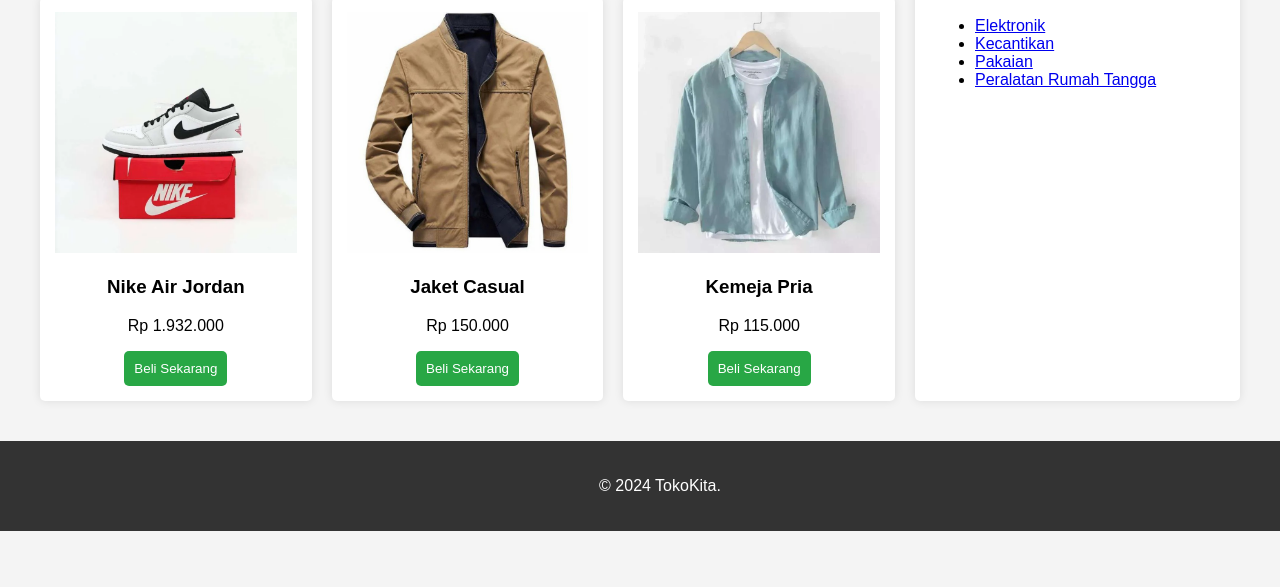
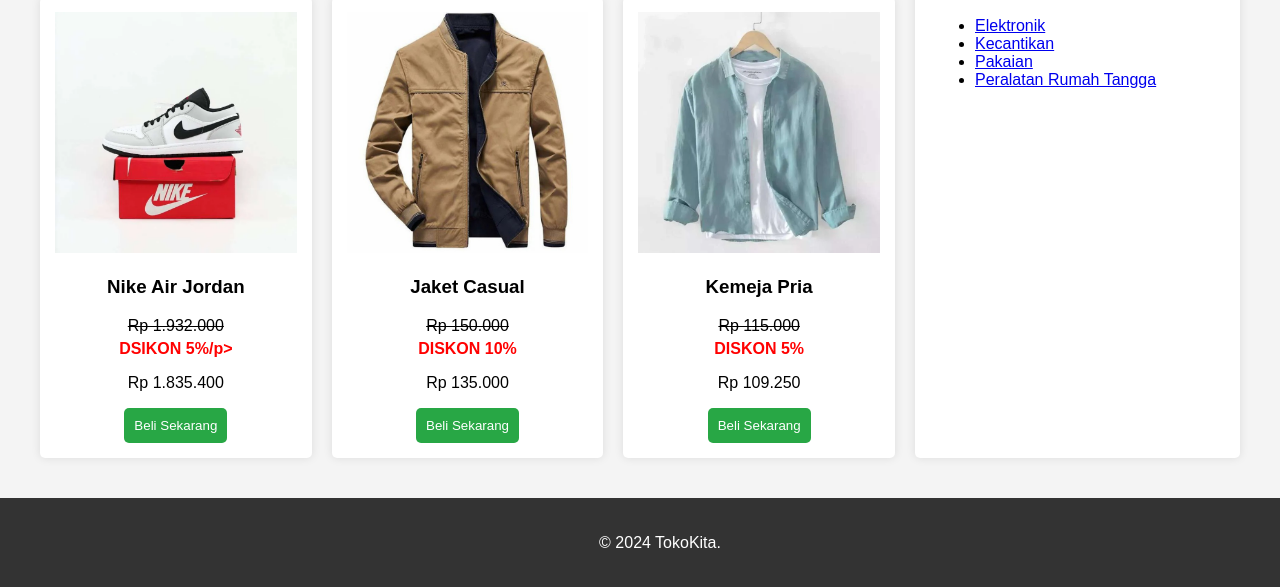
Before and after one commit to HanifFathurahman/TokoKita, a plain HTML site: page pakaian.html in a window 1280 px wide. Shown: the part 249-836 px from the top of the page. Before the commit the page ends 800 px from the top, so only its background shows below. Drawn offline with Linux system fonts and the light colour scheme; files whose address does not match are found by name.

Commit message:
Update pakaian.html

```diff
--- a/pakaian.html
+++ b/pakaian.html
@@ -26,20 +26,26 @@
         <div class="product-card">
             <img src="img_produk/sepatu.jpg" alt="Produk 1">
             <h3>Nike Air Jordan </h3>
-            <p>Rp 1.932.000</p>
-            <button onclick="addToCart(1932000)">Beli Sekarang</button>
+            <strike>Rp 1.932.000</strike>
+            <p class ="discount"> DSIKON 5%/p>
+            <p>Rp 1.835.400</p>
+            <button onclick="addToCart(1835400)">Beli Sekarang</button>
         </div>
         <div class="product-card">
             <img src="img_produk/jaket.jpg" alt="Jaket">
             <h3>Jaket Casual</h3>
-            <p>Rp 150.000</p>
-            <button onclick="addToCart(150000)">Beli Sekarang</button>
+            <strike>Rp 150.000</strike>
+            <p class ="discount"> DISKON 10%</p>
+            <p>Rp 135.000</p>
+            <button onclick="addToCart(135000)">Beli Sekarang</button>
         </div>
         <div class="product-card">
             <img src="img_produk/kemeja.jpg" alt="Kemeja">
             <h3>Kemeja Pria</h3>
-            <p>Rp 115.000</p>
-            <button onclick="addToCart(115000)">Beli Sekarang</button>
+            <strike>Rp 115.000</strike>
+            <p class = "discount"> DISKON 5%</p>
+            <p>Rp 109.250</p>
+            <button onclick="addToCart(109250)">Beli Sekarang</button>
         </div>
     </div>
 </main>
```
